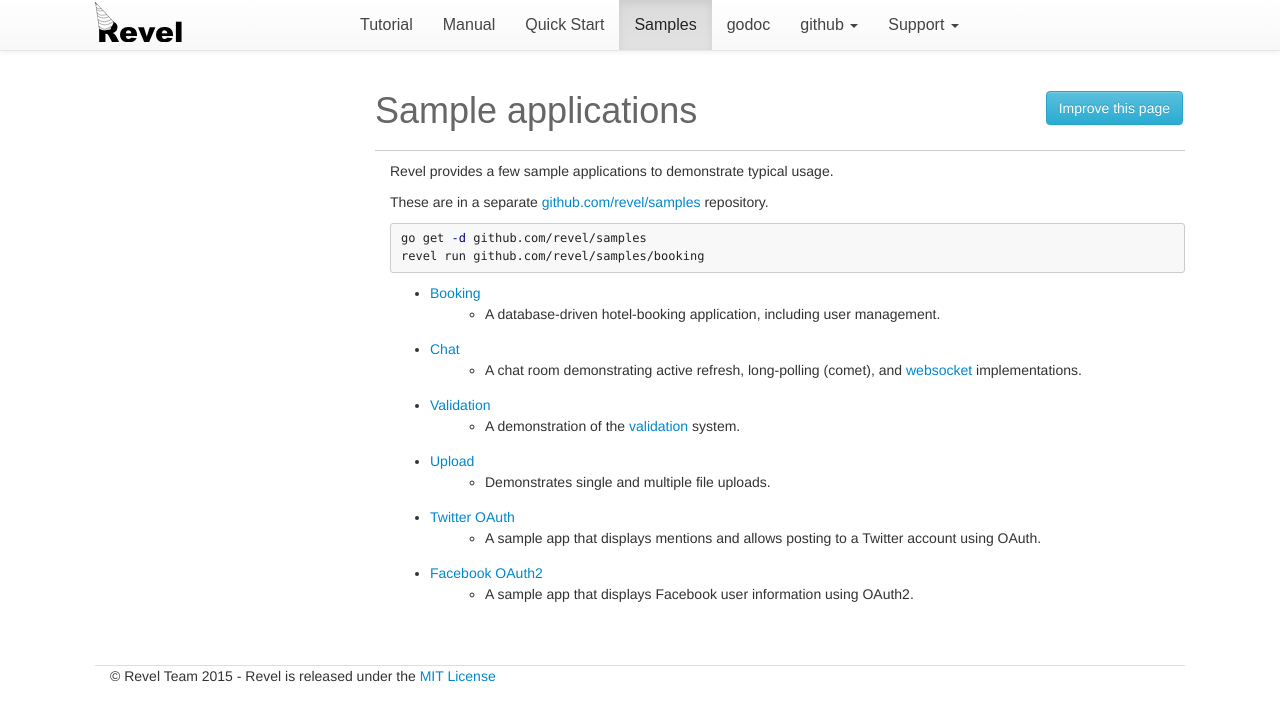
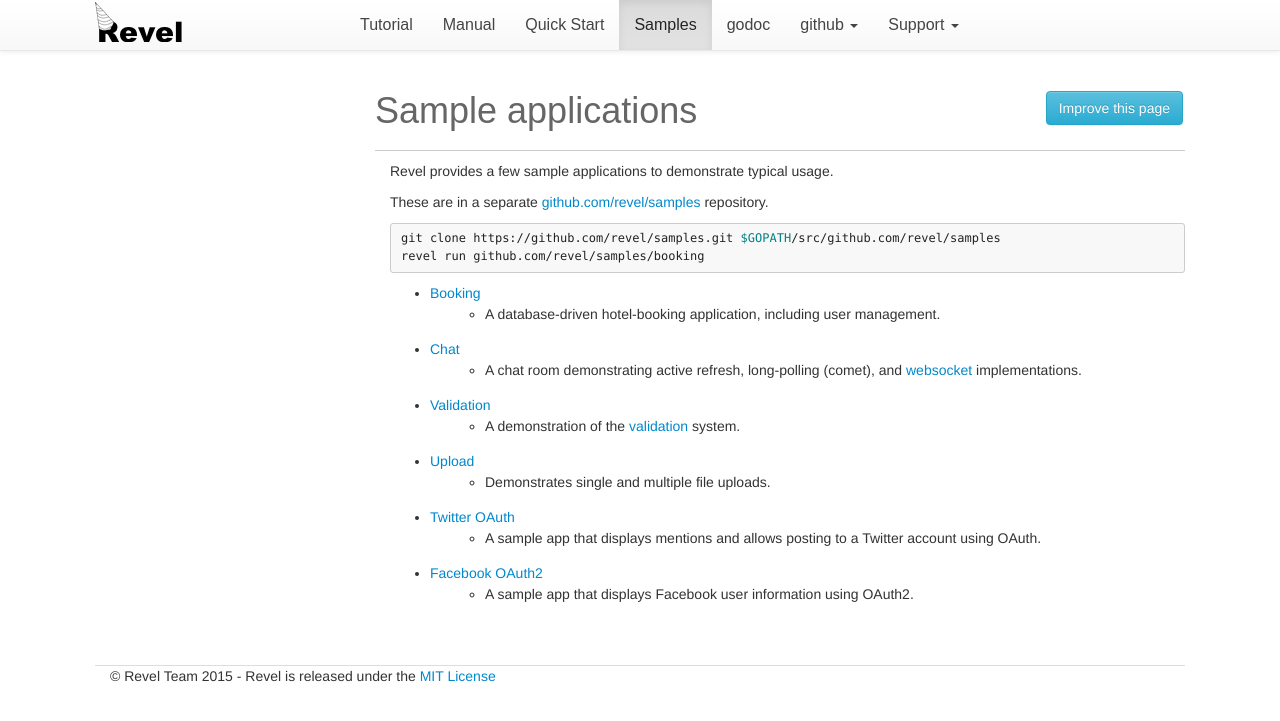
Before and after one commit to revel/revel.github.io, a Jekyll site: the page built from samples/index.md, in a window 1280 px wide. Shown: the top 721 px of the page. Built offline with Jekyll 4.4.1, drawn with Linux system fonts in a browser that asks for light colours; nearby versions of some CDN libraries; comment, search, counter and statistics services are not loaded.

Commit message:
Update index.md
See revel/samples#6

```diff
--- a/samples/index.md
+++ b/samples/index.md
@@ -8,7 +8,7 @@ Revel provides a few sample applications to demonstrate typical usage.
 These are in a separate [github.com/revel/samples](https://github.com/revel/samples/) repository.
 
 {% highlight sh %}
-go get -d github.com/revel/samples
+git clone https://github.com/revel/samples.git $GOPATH/src/github.com/revel/samples
 revel run github.com/revel/samples/booking
 {% endhighlight  %}
 
```
